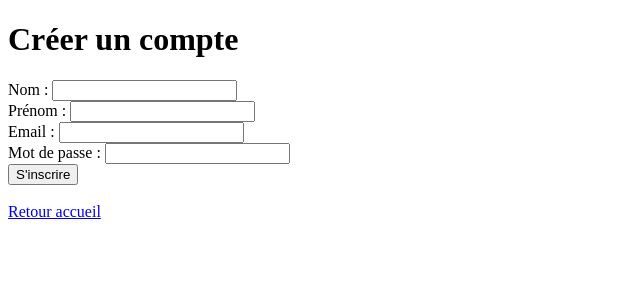
After one commit to Einstein201/CAR, a Spring Boot app: page /store/register in a window 1280 px wide. The commit adds this page. Shown: the top 300 px of the page, without its empty margins (0-640 px from the left). Run offline with Spring Boot 4, Linux system fonts and the light colour scheme.

Commit message:
ajout inscription client

```diff
--- /dev/null
+++ b/TPs/TP1/store/src/main/java/fr/univlille/store/controller/ClientController.java
@@ -0,0 +1,35 @@
+package fr.univlille.store.controller;
+
+import org.springframework.beans.factory.annotation.Autowired;
+import org.springframework.stereotype.Controller;
+import org.springframework.web.bind.annotation.GetMapping;
+import org.springframework.web.bind.annotation.PostMapping;
+import org.springframework.web.bind.annotation.RequestParam;
+import fr.univlille.store.model.Client;
+import fr.univlille.store.repository.ClientRepository;
+
+@Controller
+public class ClientController {
+
+    @Autowired
+    private ClientRepository clientRepository;
+
+    @GetMapping("/store/register")
+    public String showRegister() {
+        return "register";
+    }
+
+    @PostMapping("/store/register")
+    public String register(@RequestParam String email,
+                          @RequestParam String password,
+                          @RequestParam String nom,
+                          @RequestParam String prenom) {
+        Client client = new Client();
+        client.setEmail(email);
+        client.setPassword(password);
+        client.setNom(nom);
+        client.setPrenom(prenom);
+        clientRepository.save(client);
+        return "redirect:/store/home";
+    }
+}
--- a/TPs/TP1/store/src/main/resources/templates/home.html
+++ b/TPs/TP1/store/src/main/resources/templates/home.html
@@ -7,5 +7,7 @@
 <body>
     <h1>Bienvenue sur HStore</h1>
     <p>Application de gestion de commandes</p>
+    <br>
+    <a href="/store/register">Créer un compte</a>
 </body>
 </html>
--- /dev/null
+++ b/TPs/TP1/store/src/main/resources/templates/register.html
@@ -0,0 +1,33 @@
+<!DOCTYPE html>
+<html xmlns:th="http://www.thymeleaf.org">
+<head>
+    <meta charset="UTF-8">
+    <title> Inscription</title>
+</head>
+<body>
+    <h1>Créer un compte</h1>
+    <form method="post" action="/store/register">
+        <div>
+            <label>Nom : </label>
+            <input type="text" name="nom" required />
+        </div>
+        <div>
+            <label>Prénom : </label>
+            <input type="text" name="prenom" required />
+        </div>
+
+        <div>
+            <label>Email : </label>
+            <input type="email" name="email" required />
+        </div>
+        <div>
+            <label>Mot de passe : </label>
+            <input type="password" name="password" required />
+        </div>
+
+        <button type="submit">S'inscrire </button>
+    </form>
+    <br>
+    <a href="/store/home">Retour accueil</a>
+</body>
+</html>
```
